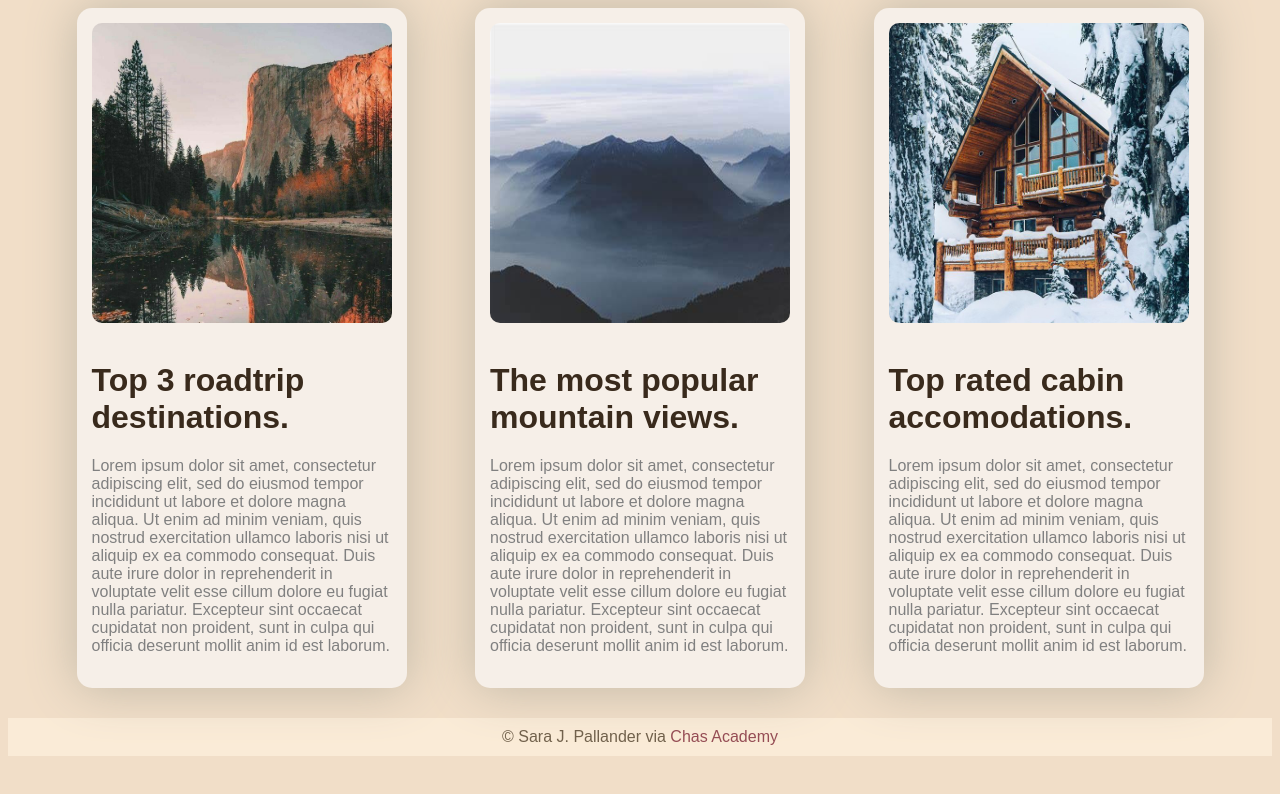
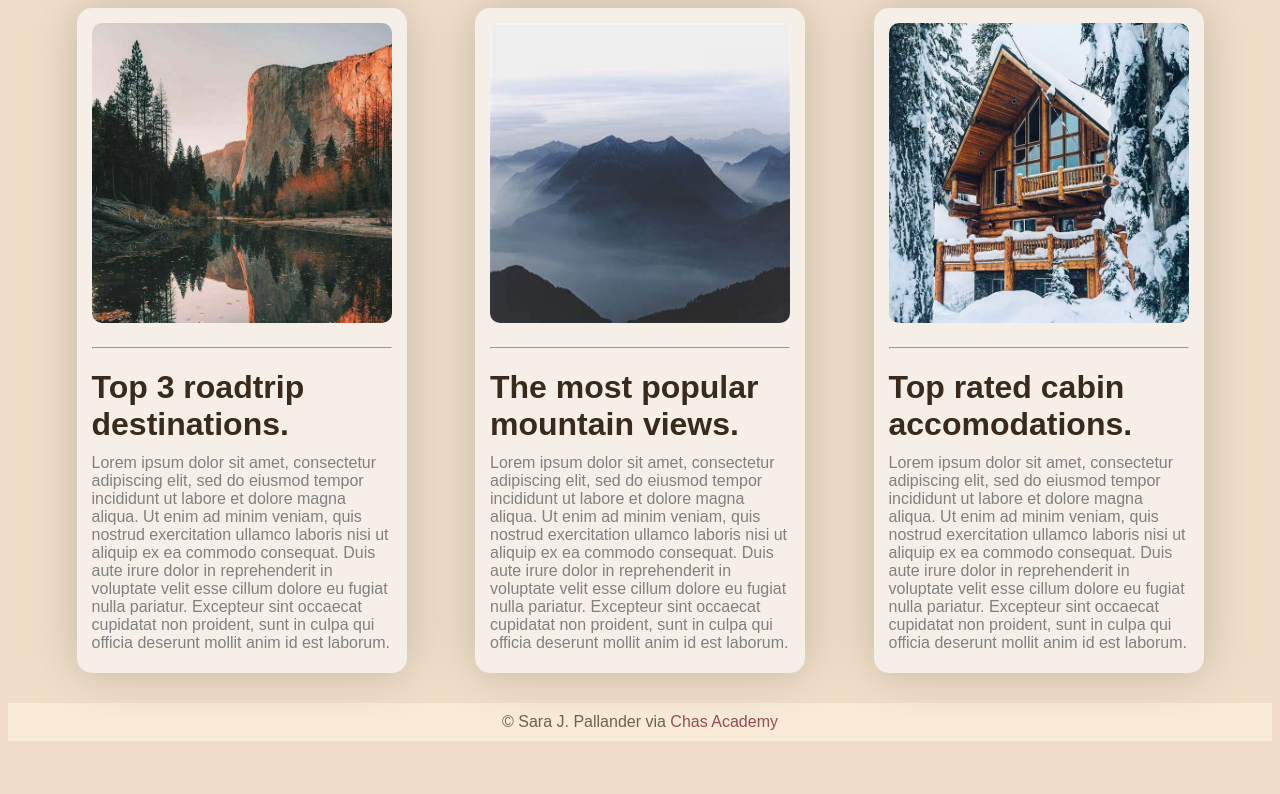
Before and after one commit to sara-jpallander/Cards, a plain HTML site: page index.html in a window 1280 px wide. Drawn offline with Linux system fonts and the light colour scheme.

Commit message:
added horizontal lines

```diff
--- a/css/style.css
+++ b/css/style.css
@@ -1,3 +1,4 @@
+/*main*/
 body {
     background-color: rgb(241, 222, 200);
     font-family: Arial, Helvetica, sans-serif;
@@ -10,7 +11,7 @@ img {
 }
 
 .card {
-    height: 650px;
+    height: 635px;
     width: 300px;
     background-color: rgb(246, 239, 232);
     padding: 15px;
@@ -22,15 +23,22 @@ img {
     box-shadow: 0 0 50px rgb(151, 144, 130);
 }
 
+hr {
+    margin: 20px 0;
+    padding: 2px solid rgb(217, 217, 217);
+}
+
 h1 {
-    margin-top: 35px;
+    margin-top: 0;
     color: rgb(57, 42, 28);
 }
 
 p {
     color: gray;
+    margin-top: -10px;
 }
 
+/*footer*/
 footer {
     margin-top: 30px;
     text-align: center;
@@ -49,7 +57,6 @@ a:hover {
 }
 
 /*flexbox*/
-
 .container {
     display: flex;
     justify-content: space-evenly;
--- a/index.html
+++ b/index.html
@@ -13,6 +13,7 @@
         <!--En indelning för själva kortet-->
         <div class="card" name="card1">
                 <img src="./css/scene.jpg" alt="scenic view">
+                <hr>
                 <!--Indelning för textstyckerna-->
                 <div class="text" name="text-card1">
                     <h1>Top 3 roadtrip destinations.</h1>
@@ -22,6 +23,7 @@
 
         <div class="card" name="card2">
             <img src="./css/OIP.jpg" alt="Mountain view">
+            <hr>
             <div class="text" name="text-card2">
                 <h1>The most popular mountain views.</h1>
                 <p>Lorem ipsum dolor sit amet, consectetur adipiscing elit, sed do eiusmod tempor incididunt ut labore et dolore magna aliqua. Ut enim ad minim veniam, quis nostrud exercitation ullamco laboris nisi ut aliquip ex ea commodo consequat. Duis aute irure dolor in reprehenderit in voluptate velit esse cillum dolore eu fugiat nulla pariatur. Excepteur sint occaecat cupidatat non proident, sunt in culpa qui officia deserunt mollit anim id est laborum.</p>
@@ -30,6 +32,7 @@
 
         <div class="card" name="card3">
             <img src="./css/cabin.jpg" alt="Cabin with snow">
+            <hr>
             <div class="text" name="text-card2">
                 <h1>Top rated cabin accomodations.</h1>
                 <p>Lorem ipsum dolor sit amet, consectetur adipiscing elit, sed do eiusmod tempor incididunt ut labore et dolore magna aliqua. Ut enim ad minim veniam, quis nostrud exercitation ullamco laboris nisi ut aliquip ex ea commodo consequat. Duis aute irure dolor in reprehenderit in voluptate velit esse cillum dolore eu fugiat nulla pariatur. Excepteur sint occaecat cupidatat non proident, sunt in culpa qui officia deserunt mollit anim id est laborum.</p>
```
